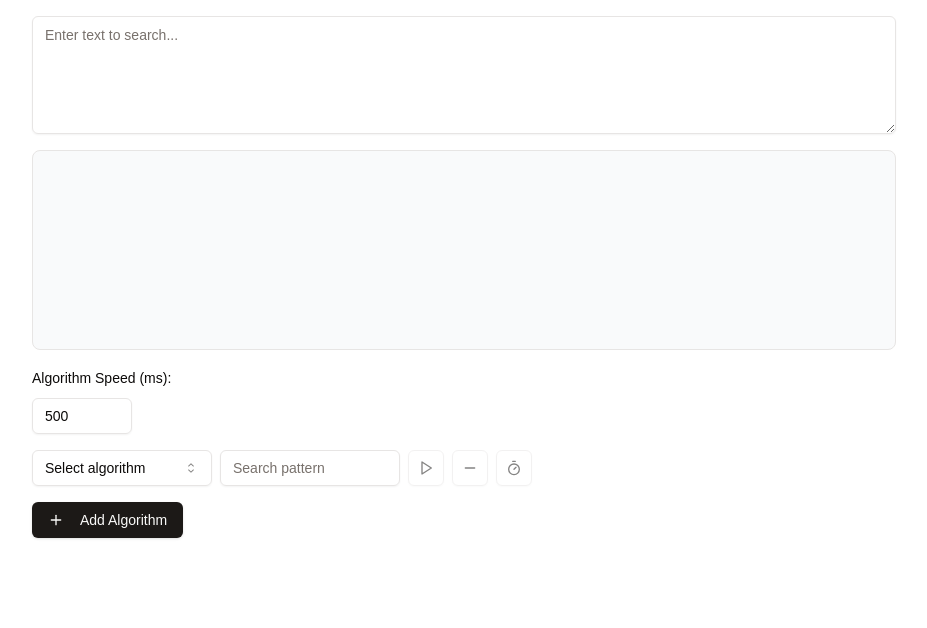
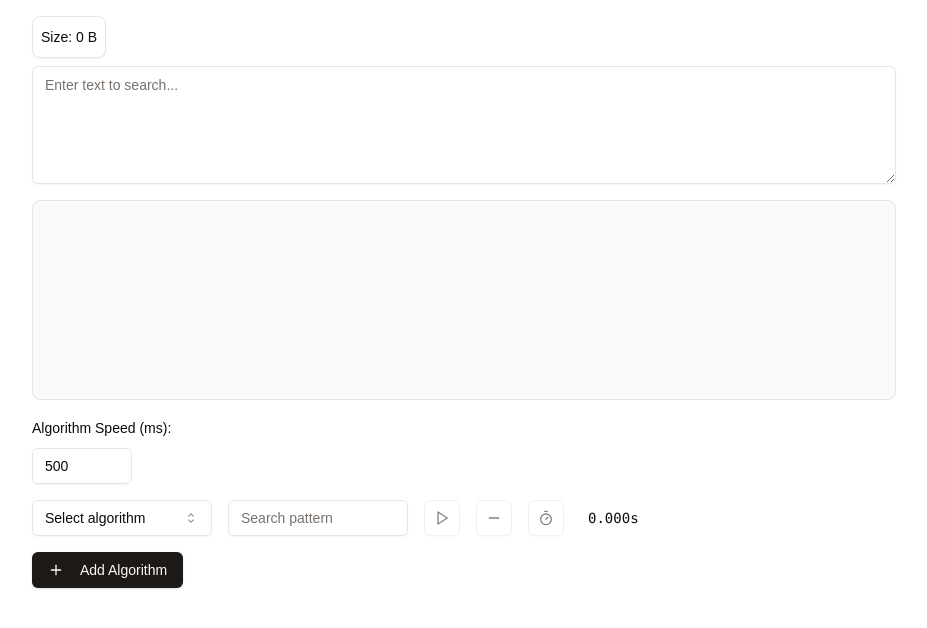
Before and after one commit to alemem64/-, a Next.js app: page / in a window 1280 px wide. Shown: the top 628 px of the page, without its empty margins (176-1103 px from the left). Built offline with nearby package versions, Linux system fonts and the light colour scheme.

Commit message:
초시계 기능 만듦

```diff
--- a/app/page.tsx
+++ b/app/page.tsx
@@ -13,6 +13,7 @@ import { NaiveAlgorithm } from "@/core/naive";
 import { AhoCorasickAlgorithm } from "@/core/AhoCor";
 import { BoyerMooreAlgorithm } from "@/core/BoyerMoore";
 import { KMPAlgorithm } from "@/core/KMP";
+import { Card } from "@/components/ui/card";
 
 export default function TextSearchSimulator() {
   const [text, setText] = useState("");
@@ -22,6 +23,8 @@ export default function TextSearchSimulator() {
       id: 1,
       algorithm: null,
       isRunning: false,
+      startTime: null,
+      elapsedTime: 0,
     },
   ]);
 
@@ -33,6 +36,8 @@ export default function TextSearchSimulator() {
         id: newId,
         algorithm: null,
         isRunning: false,
+        startTime: null,
+        elapsedTime: 0,
       },
     ]);
   };
@@ -53,9 +58,25 @@ export default function TextSearchSimulator() {
 
   const toggleAlgorithm = (id: number) => {
     setAlgorithms((prevAlgorithms) =>
-      prevAlgorithms.map((algo) =>
-        algo.id === id ? { ...algo, isRunning: !algo.isRunning } : algo
-      )
+      prevAlgorithms.map((algo) => {
+        if (algo.id === id) {
+          // 알고리즘이 완료된 상태에서는 시작하지 않음
+          if (!algo.isRunning && algo.algorithm?.isComplete()) {
+            return algo;
+          }
+
+          const now = Date.now();
+          return {
+            ...algo,
+            isRunning: !algo.isRunning,
+            startTime: !algo.isRunning ? now : null,
+            elapsedTime: algo.isRunning && algo.startTime
+              ? algo.elapsedTime + (now - algo.startTime)
+              : algo.elapsedTime
+          };
+        }
+        return algo;
+      })
     );
   };
 
@@ -79,7 +100,11 @@ export default function TextSearchSimulator() {
         newAlgorithm = null;
     }
 
-    updateAlgorithm(id, { algorithm: newAlgorithm });
+    updateAlgorithm(id, {
+      algorithm: newAlgorithm,
+      startTime: null,
+      elapsedTime: 0
+    });
   };
 
   // Update text in all algorithms when the text changes
@@ -93,6 +118,37 @@ export default function TextSearchSimulator() {
       })
     );
   }, [text]);
+
+  // 타이머 업데이트를 위한 useEffect 수정
+  useEffect(() => {
+    const timerInterval = setInterval(() => {
+      const now = Date.now();
+      setAlgorithms((prevAlgorithms) =>
+        prevAlgorithms.map((algo) => {
+          if (algo.isRunning && algo.startTime) {
+            // 알고리즘이 완료되었는지 확인
+            if (algo.algorithm?.isComplete()) {
+              return {
+                ...algo,
+                isRunning: false,
+                elapsedTime: algo.elapsedTime, // 현재 누적된 시간 유지
+                startTime: null,
+              };
+            }
+            // 시작 시간부터 현재까지의 경과 시간만 계산
+            return {
+              ...algo,
+              elapsedTime: algo.elapsedTime + (now - algo.startTime),
+              startTime: now, // 시작 시간 갱신
+            };
+          }
+          return algo;
+        })
+      );
+    }, 10); // 더 정확한 측정을 위해 10ms로 변경
+
+    return () => clearInterval(timerInterval);
+  }, []);
 
   // Main loop to step through algorithms
   useEffect(() => {
@@ -111,8 +167,25 @@ export default function TextSearchSimulator() {
     return () => clearInterval(interval);
   }, [speed]);
 
+  // 텍스트 크기를 계산하는 함수
+  const calculateSize = (text: string) => {
+    const bytes = new TextEncoder().encode(text).length;
+    if (bytes < 1024) {
+      return `${bytes} B`;
+    } else if (bytes < 1024 * 1024) {
+      return `${(bytes / 1024).toFixed(2)} KB`;
+    } else {
+      return `${(bytes / (1024 * 1024)).toFixed(2)} MB`;
+    }
+  };
+
   return (
     <div className="p-4 max-w-4xl mx-auto">
+      <Card className="p-2 mb-2 inline-block">
+        <span className="text-sm font-medium">
+          Size: {calculateSize(text)}
+        </span>
+      </Card>
       <Textarea
         className="mb-4"
         placeholder="Enter text to search..."
--- a/components/main/AlgorithmControls.tsx
+++ b/components/main/AlgorithmControls.tsx
@@ -11,6 +11,13 @@ import {
 import { AlgorithmItem } from "@/types/type";
 
 const algorithmTypes = ["naive", "kmp", "boyer-moore", "aho-corasick"];
+
+const formatTime = (ms: number) => {
+  const totalSeconds = Math.floor(ms / 1000);
+  const milliseconds = Math.floor((ms % 1000));
+
+  return `${totalSeconds}.${milliseconds.toString().padStart(3, '0')}s`;
+};
 
 export default function AlgorithmControls({
   algo,
@@ -45,7 +52,7 @@ export default function AlgorithmControls({
   };
 
   return (
-    <div className="flex items-center space-x-2">
+    <div className="flex items-center gap-4">
       <Select
         value={algorithmName}
         onValueChange={(value: any) => handleAlgorithmChange(algo.id, value)}>
@@ -96,6 +103,9 @@ export default function AlgorithmControls({
         disabled={!algo.algorithm}>
         <Timer className="h-4 w-4" />
       </Button>
+      <div className="ml-2 font-mono text-sm">
+        {formatTime(algo.elapsedTime)}
+      </div>
     </div>
   );
 }
--- /dev/null
+++ b/components/ui/card.tsx
@@ -0,0 +1,19 @@
+import * as React from "react"
+import { cn } from "@/lib/utils"
+
+const Card = React.forwardRef<
+  HTMLDivElement,
+  React.HTMLAttributes<HTMLDivElement>
+>(({ className, ...props }, ref) => (
+  <div
+    ref={ref}
+    className={cn(
+      "rounded-lg border bg-card text-card-foreground shadow-sm",
+      className
+    )}
+    {...props}
+  />
+))
+Card.displayName = "Card"
+
+export { Card }
--- a/core/AhoCor.ts
+++ b/core/AhoCor.ts
@@ -146,4 +146,9 @@ export class AhoCorasickAlgorithm extends MyAlgorithm {
     super.resetState();
     this.currentNode = this.root;
   }
+
+  isComplete(): boolean {
+    if (!this.pattern || !this.text) return true;
+    return this.currentIndex >= this.text.length;
+  }
 }
--- a/core/BoyerMoore.ts
+++ b/core/BoyerMoore.ts
@@ -116,4 +116,9 @@ export class BoyerMooreAlgorithm extends MyAlgorithm {
     this.currentIndex = this.pattern.length - 1;
     this.buildBadCharTable();
   }
+
+  isComplete(): boolean {
+    if (!this.pattern || !this.text) return true;
+    return this.currentIndex >= this.text.length - this.pattern.length + 1;
+  }
 }
--- a/core/KMP.ts
+++ b/core/KMP.ts
@@ -131,4 +131,9 @@ export class KMPAlgorithm extends MyAlgorithm {
     super.setPattern(pattern);
     this.failureTable = this.computeFailureTable(pattern);
   }
+
+  isComplete(): boolean {
+    if (!this.pattern || !this.text) return true;
+    return this.currentIndex >= this.text.length - this.pattern.length + 1;
+  }
 }
--- a/core/MyAlgorithm.ts
+++ b/core/MyAlgorithm.ts
@@ -40,4 +40,15 @@ export abstract class MyAlgorithm {
   resetState() {
     this.currentIndices = [];
   }
+
+  // 알고리즘이 완료되었는지 확인하는 메서드 추가
+  isComplete(): boolean {
+    return this.currentIndices.length >= this.text.length;
+  }
+
+  // 알고리즘을 처음부터 다시 시작
+  reset(): void {
+    this.currentIndices = [];
+    this.highlights = [];
+  }
 }
--- a/core/naive.ts
+++ b/core/naive.ts
@@ -68,4 +68,12 @@ export class NaiveAlgorithm extends MyAlgorithm {
     super.resetState();
     this.currentIndex = 0;
   }
+
+  isComplete(): boolean {
+    // 패턴이 비어있거나 텍스트가 비어있으면 완료로 간주
+    if (!this.pattern || !this.text) return true;
+
+    // 현재 인덱스가 가능한 마지막 위치를 넘어섰으면 완료
+    return this.currentIndex > this.text.length - this.pattern.length;
+  }
 }
--- a/types/type.d.ts
+++ b/types/type.d.ts
@@ -1,8 +1,10 @@
 import { MyAlgorithm } from "./MyAlgorithm";
 
 type AlHighlight = { start: number; end: number; color: string };
-type AlgorithmItem = {
+export interface AlgorithmItem {
   id: number;
   algorithm: MyAlgorithm | null;
   isRunning: boolean;
+  startTime: number | null;
+  elapsedTime: number;
 }
```
